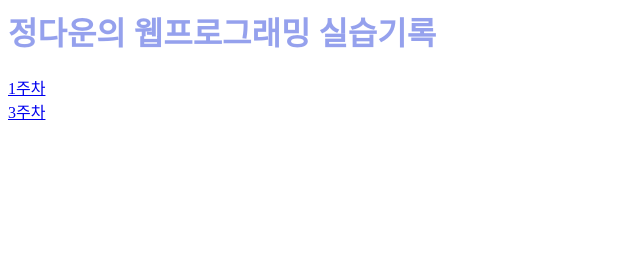
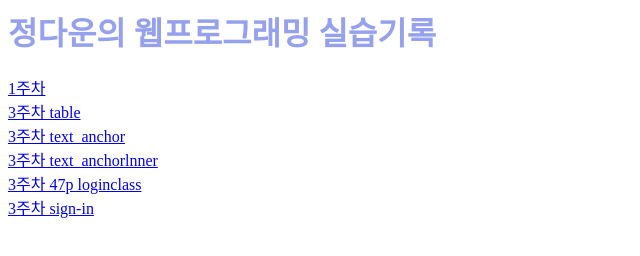
Before and after one commit to daun3038/webpagetest, a plain HTML site: page index.html in a window 1280 px wide. Shown: the whole page, without its empty margins (0-640 px from the left). Drawn offline with Linux system fonts and the light colour scheme.

Commit message:
Update index.html

```diff
--- a/index.html
+++ b/index.html
@@ -9,6 +9,10 @@
 <body>
     <h1> 정다운의 웹프로그래밍 실습기록 </h1>
     <a href = "https://thisisday1.netlify.app">1주차</a><br>
-    <a href = "sign-in/sign/sign-in.html">3주차</a><br>
+    <a href = "day0321/ch3_test/table.html">3주차 table</a><br>
+    <a href = "day0321/ch3_test/text_anchor.html">3주차 text_anchor</a><br>
+    <a href = "day0321/ch3_test/text_anchorlnner.html">3주차 text_anchorlnner</a><br>
+    <a href = "day0321/ch3_test/loginclass.html">3주차 47p loginclass</a><br>
+    <a href = "sign-in/sign/sign-in.html">3주차 sign-in</a><br>
 </body>
 </html>
```
